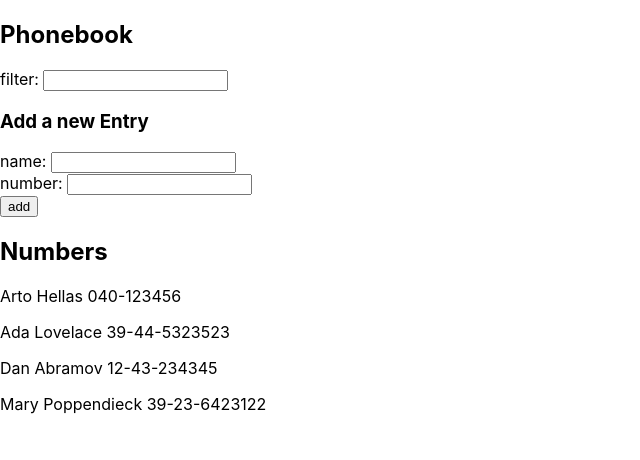
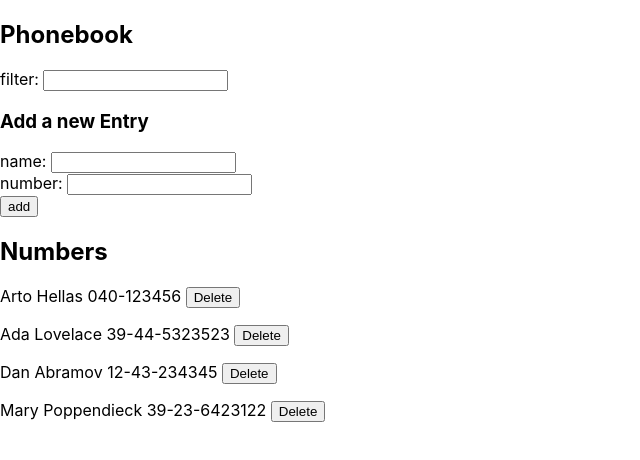
Before and after one commit to mbuotidem/fs-react, a React (Create React App) app in the folder part2/phonebook/: page / in a window 1280 px wide. Shown: the top 460 px of the page, without its empty margins (0-640 px from the left). Built offline with nearby package versions, Linux system fonts and the light colour scheme; data requests are answered from the project's data file.

Commit message:
exercises 2.15, 2.16, 2.17, 2.18

```diff
--- a/part2/phonebook/src/App.js
+++ b/part2/phonebook/src/App.js
@@ -3,6 +3,7 @@ import Filter from './components/Filter'
 import PersonForm from './components/PersonForm'
 import Persons from './components/Persons'
 import axios from 'axios'
+import personsService from './services/persons'
 
 
 const App = () => {
@@ -29,15 +30,64 @@ const App = () => {
     event.preventDefault()
     const newEntry = { name: newName, number: newNumber }
 
-    if (persons.find(x => x.name === newName)) {
-      alert(`${newName} is already added to phonebook`)
+    const entryExists = persons.find(x => x.name === newName)
+
+    if (entryExists) {
+      //alert(`${newName} is already added to phonebook`)
+
+      if (window.confirm(`${entryExists.name} is already added to phonebook, replace the old number with a new one?`)) {
+        const updatedEntry = { ...entryExists, number: newEntry.number }
+        personsService.update(entryExists.id, updatedEntry)
+          .then(returnedEntry => {
+            setPersons(persons.map(person => person.id !== entryExists.id ? person : returnedEntry))
+          })
+          .catch(error => {
+            alert(
+              'There was an issue updating your phonebook entry'
+            )
+            setPersons(persons.filter(p => p.id !== entryExists.id))
+          })
+
+      }
     }
     else {
       setPersons(persons.concat(newEntry))
+
+      personsService
+        .create(newEntry)
+        .then(returnedPerson => {
+          setPersons(persons.concat(returnedPerson))
+        })
+
+      // axios.post(baseUrl, newEntry)
+      //   .then(response =>
+      //     console.log(response.data)
+
+      //   )
+
     }
+    setNewName('')
+    setNewNumber('')
 
   };
 
+  const deletePerson = (id) => {
+    console.log(id)
+    const entry = persons.find(p => p.id === id)
+
+    if (window.confirm(`Delete ${entry.name}?`)) {
+      personsService
+        .deleteEntry(id)
+        .then(result => {
+          console.log(result)
+          setPersons(persons.filter(p => p.id !== id))
+        })
+
+    }
+
+
+
+  }
 
   const handleFilter = (event) => {
     setFilter(event.target.value)
@@ -66,7 +116,7 @@ const App = () => {
 
       <h2>Numbers</h2>
       {/* {numbersToShow.map((x) => <p key={x.name}>{x.name} {x.number}</p>)} */}
-      <Persons numbersToShow={numbersToShow} />
+      <Persons numbersToShow={numbersToShow} deletePerson={deletePerson} />
     </div>
 
   )
--- a/part2/phonebook/src/components/Persons.js
+++ b/part2/phonebook/src/components/Persons.js
@@ -1,11 +1,16 @@
 import React from 'react'
 
 
-const Persons = ({ numbersToShow }) => {
+const Persons = ({ numbersToShow, deletePerson }) => {
 
     return (
         <>
-            { numbersToShow.map((x) => <p key={x.name}>{x.name} {x.number}</p>)}
+            { numbersToShow.map((x, i) =>
+                <div key={i}>
+                    <p>{x.name} {x.number} <button onClick={() => deletePerson(x.id)}>Delete</button></p>
+
+                </div>
+            )}
         </>
     )
 
--- /dev/null
+++ b/part2/phonebook/src/services/persons.js
@@ -0,0 +1,29 @@
+import axios from 'axios'
+const baseUrl = 'http://localhost:3001/persons'
+
+const getAll = () => {
+    const request = axios.get(baseUrl)
+
+    return request.then(response => response.data)
+}
+
+
+const create = newObject => {
+    const request = axios.post(baseUrl, newObject)
+    return request.then(response => response.data)
+}
+
+const update = (id, newObject) => {
+    const request = axios.put(`${baseUrl}/${id}`, newObject)
+    return request.then(response => response.data)
+}
+
+
+const deleteEntry = (id) => {
+    const request = axios.delete(`${baseUrl}/${id}`)
+    return request.then(response => response.data)
+}
+
+
+// eslint-disable-next-line
+export default { getAll, create, update, deleteEntry }
```
